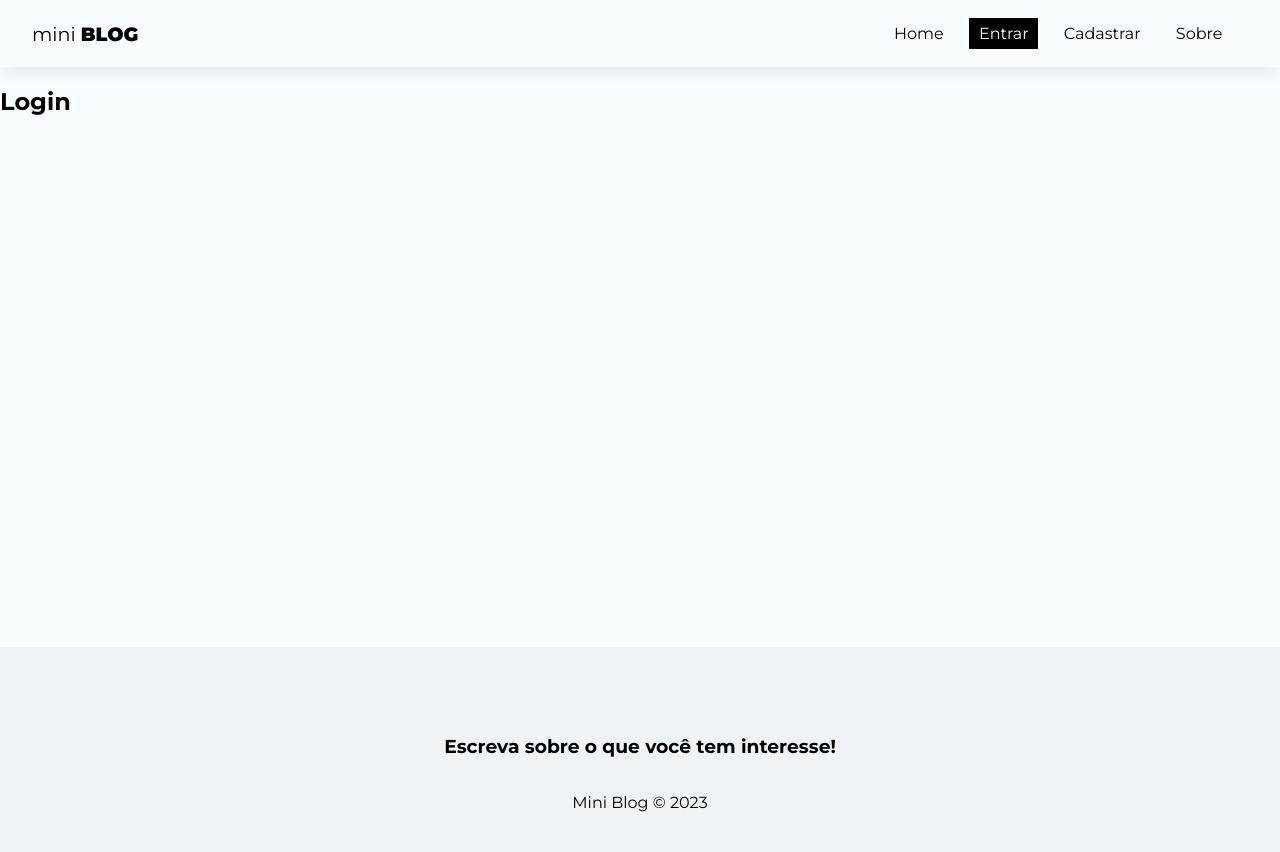
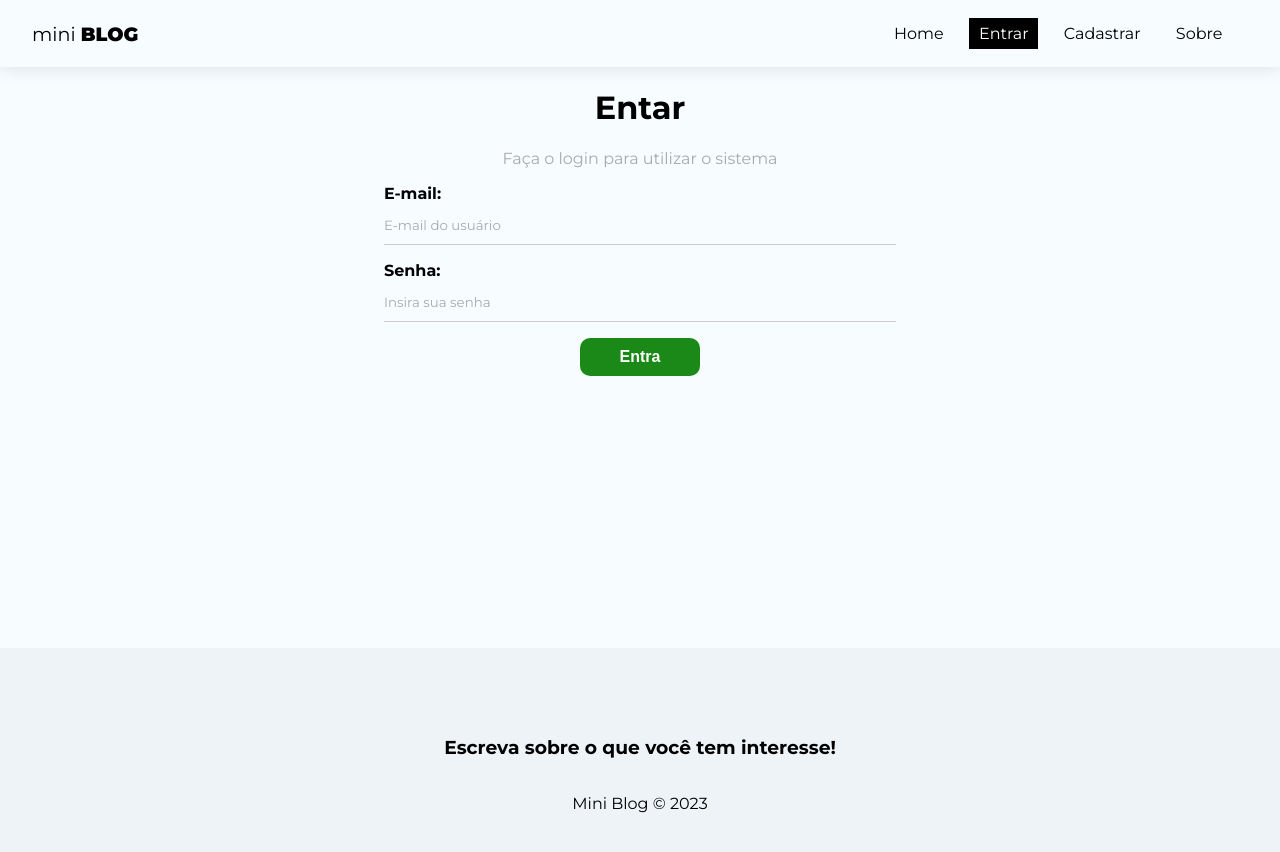
Before and after one commit to NicollasRyan/miniBlog, a React (Create React App) app: page /login in a window 1280 px wide. Shown: the top 852 px of the page. Built offline with nearby package versions, Linux system fonts and the light colour scheme; no server answers.

Commit message:
Estruturando página de login

```diff
--- a/src/Pages/Login/index.js
+++ b/src/Pages/Login/index.js
@@ -1,9 +1,73 @@
 import styles from "./styles.module.css";
 
+import { useState, useEffect } from "react";
+
+import { useAuthentication } from "../../hooks/useAuthentication";
+
 export function Login() {
+  const [email, setEmail] = useState("");
+  const [password, setPassword] = useState("");
+  const [error, setError] = useState("");
+
+  const { createUser, error: authError, loading } = useAuthentication();
+
+  const handleSubmit = async (e) => {
+    e.preventDefault();
+
+    setError("");
+
+    const user = {
+      email,
+      password,
+    };
+
+    const res = await createUser(user);
+
+    console.log(res);
+  };
+
+  useEffect(() => {
+    if (authError) {
+      setError(authError);
+    }
+  });
+
   return (
-    <div>
-      <h2>Login</h2>
+    <div className={styles.login}>
+      <h1>Entar</h1>
+      <p>Faça o login para utilizar o sistema</p>
+      <form onSubmit={handleSubmit}>
+        <label>
+          <span>E-mail:</span>
+          <input
+            type="email"
+            name="email"
+            required
+            placeholder="E-mail do usuário"
+            value={email}
+            onChange={(e) => setEmail(e.target.value)}
+          />
+        </label>
+        <label>
+          <span>Senha:</span>
+          <input
+            type="password"
+            name="password"
+            required
+            placeholder="Insira sua senha"
+            value={password}
+            onChange={(e) => setPassword(e.target.value)}
+          />
+        </label>
+
+        {!loading && <button className="btn">Entra</button>}
+        {loading && (
+          <button className="btn" disabled>
+            Aguarde...
+          </button>
+        )}
+        {error && <p className="error">{error}</p>}
+      </form>
     </div>
   );
 }
--- a/src/Pages/Login/styles.module.css
+++ b/src/Pages/Login/styles.module.css
@@ -0,0 +1,7 @@
+.login {
+    text-align: center;
+}
+
+.login p {
+    color: #aaa
+}
--- a/src/Pages/Register/index.js
+++ b/src/Pages/Register/index.js
@@ -41,7 +41,7 @@
   });
 
   return (
-    <div>
+    <div className={styles.register}>
       <h1>Cadastre-se para postar</h1>
       <p>Crie seu usuário e compartilhe suas histórias</p>
       <form onSubmit={handleSubmit}>
@@ -79,7 +79,7 @@
           />
         </label>
         <label>
-          <span>Senha:</span>
+          <span>Confirme Senha:</span>
           <input
             type="password"
             name="confirmPassword"
```
